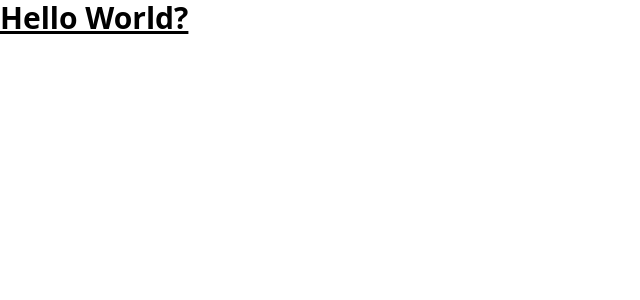
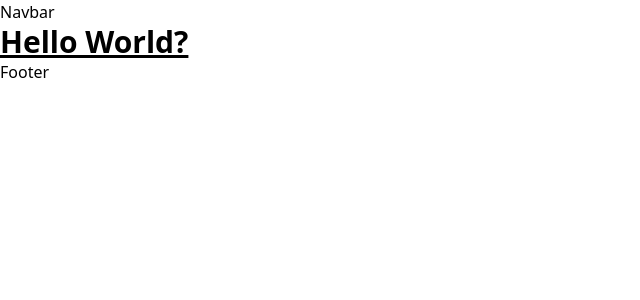
Before and after one commit to abhijit69-ui/nft_marketplace, a Next.js app: page / in a window 1280 px wide. Shown: the top 300 px of the page, without its empty margins (0-640 px from the left). Built offline with nearby package versions, Linux system fonts and the light colour scheme.

Commit message:
file routing added

```diff
--- /dev/null
+++ b/components/Footer.jsx
@@ -0,0 +1,7 @@
+import React from 'react';
+
+const Footer = () => (
+  <div>Footer</div>
+);
+
+export default Footer;
--- /dev/null
+++ b/components/Navbar.jsx
@@ -0,0 +1,7 @@
+import React from 'react';
+
+const Navbar = () => (
+  <div>Navbar</div>
+);
+
+export default Navbar;
--- /dev/null
+++ b/components/index.js
@@ -0,0 +1,4 @@
+import Navbar from './Navbar';
+import Footer from './Footer';
+
+export { Navbar, Footer };
--- a/pages/_app.js
+++ b/pages/_app.js
@@ -1,7 +1,18 @@
-import '../styles/globals.css'
+import { ThemeProvider } from 'next-themes';
 
-function MyApp({ Component, pageProps }) {
-  return <Component {...pageProps} />
-}
+import { Navbar, Footer } from '../components';
+import '../styles/globals.css';
 
-export default MyApp
+const MyApp = ({ Component, pageProps }) => (
+  <ThemeProvider attribute="class">
+    <div className="dark:bg-nft-dark bg-white min-h-screen">
+      <Navbar />
+      <Component {...pageProps} />
+      <Footer />
+    </div>
+
+    <script src="https://kit.fontawesome.com/03c4c981fc.js" crossOrigin="anonymous" />
+  </ThemeProvider>
+);
+
+export default MyApp;
--- a/pages/api/hello.js
+++ /dev/null
@@ -1,5 +0,0 @@
-// Next.js API route support: https://nextjs.org/docs/api-routes/introduction
-
-export default function handler(req, res) {
-  res.status(200).json({ name: 'John Doe' })
-}
--- /dev/null
+++ b/pages/create-nft.js
@@ -0,0 +1,7 @@
+import React from 'react';
+
+const CreateNFT = () => (
+  <div>CreateNFT</div>
+);
+
+export default CreateNFT;
--- /dev/null
+++ b/pages/created-nfts.js
@@ -0,0 +1,7 @@
+import React from 'react';
+
+const CreatedNFTs = () => (
+  <div>CreatedNFTs</div>
+);
+
+export default CreatedNFTs;
--- /dev/null
+++ b/pages/my-nfts.js
@@ -0,0 +1,7 @@
+import React from 'react';
+
+const MyNFTs = () => (
+  <div>MyNFTs</div>
+);
+
+export default MyNFTs;
--- /dev/null
+++ b/pages/nft-details.js
@@ -0,0 +1,7 @@
+import React from 'react';
+
+const NFTDetails = () => (
+  <div>NFTDetails</div>
+);
+
+export default NFTDetails;
--- /dev/null
+++ b/pages/resell-nft.js
@@ -0,0 +1,7 @@
+import React from 'react';
+
+const ResellNFT = () => (
+  <div>ResellNFT</div>
+);
+
+export default ResellNFT;
```
